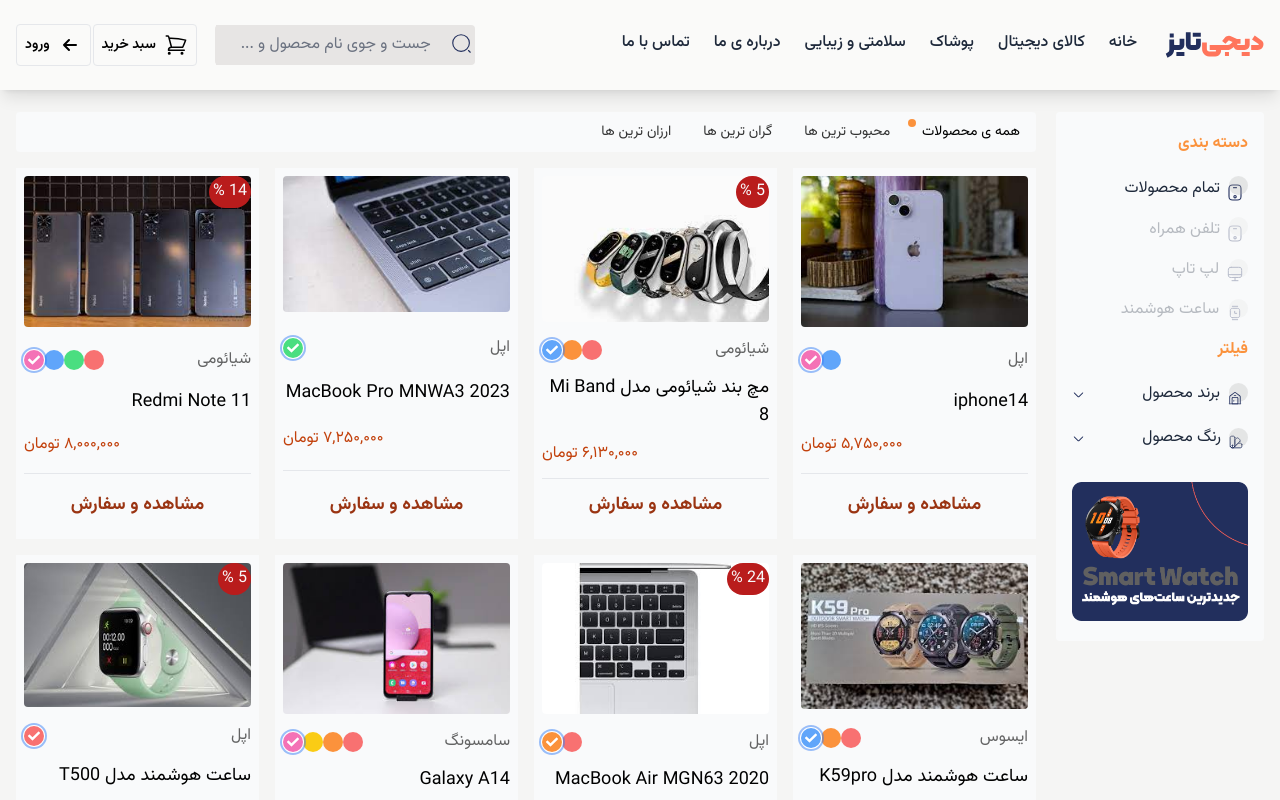
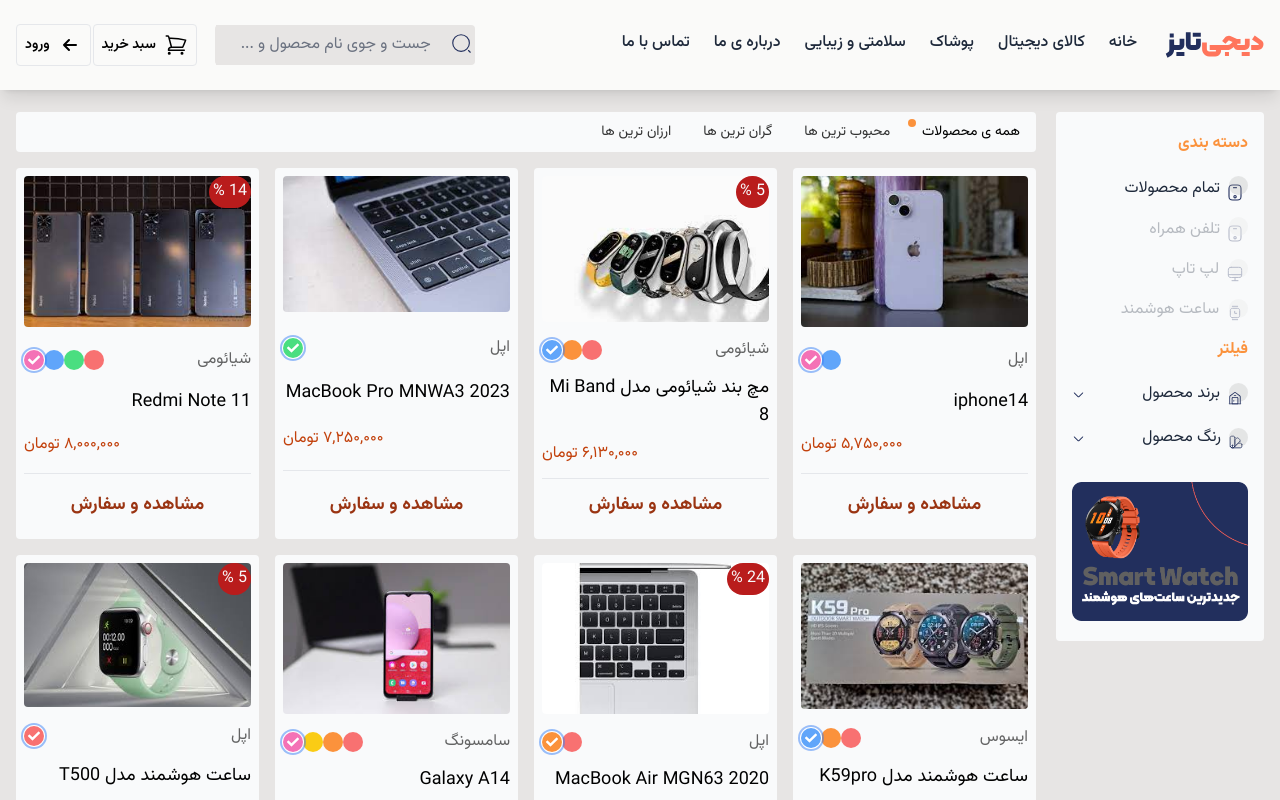
Before and after one commit to khosro70/shopping-cart-by-next-typeScript-tailwind-formic-yup, a Next.js app: page / in a window 1280 px wide. Shown: the top 800 px of the page. Built offline with nearby package versions, Linux system fonts and the light colour scheme.

Commit message:
background body was changed

```diff
--- a/src/app/globals.css
+++ b/src/app/globals.css
@@ -3,7 +3,7 @@
 @tailwind utilities;
 
 body {
-  @apply bg-stone-100;
+  @apply bg-stone-200;
 }
 
 .StyleMenuItem {
--- a/src/components/modules/shared/Product.tsx
+++ b/src/components/modules/shared/Product.tsx
@@ -24,7 +24,7 @@
   return (
     <div
       onClick={handleLinkClick}
-      className="relative bg-gray-50 flex flex-col justify-between p-2 hover:shadow-2xl cursor-pointer"
+      className="relative rounded bg-gray-50 flex flex-col justify-between p-2 hover:shadow-2xl cursor-pointer"
     >
       {discountPercentage ? (
         <span className="absolute top-2 right-2 bg-red-700 text-slate-50 p-1 rounded-full">
```
